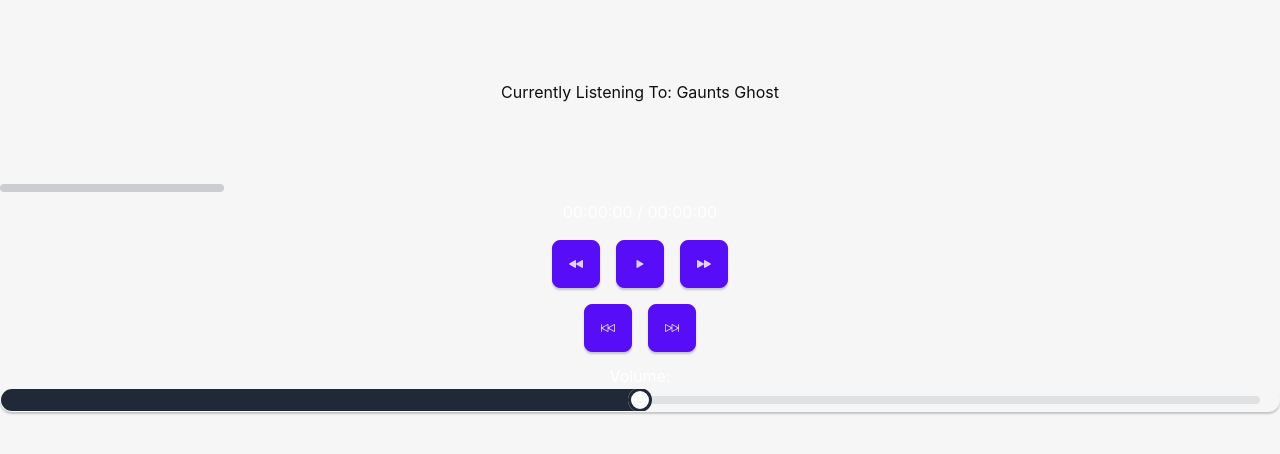
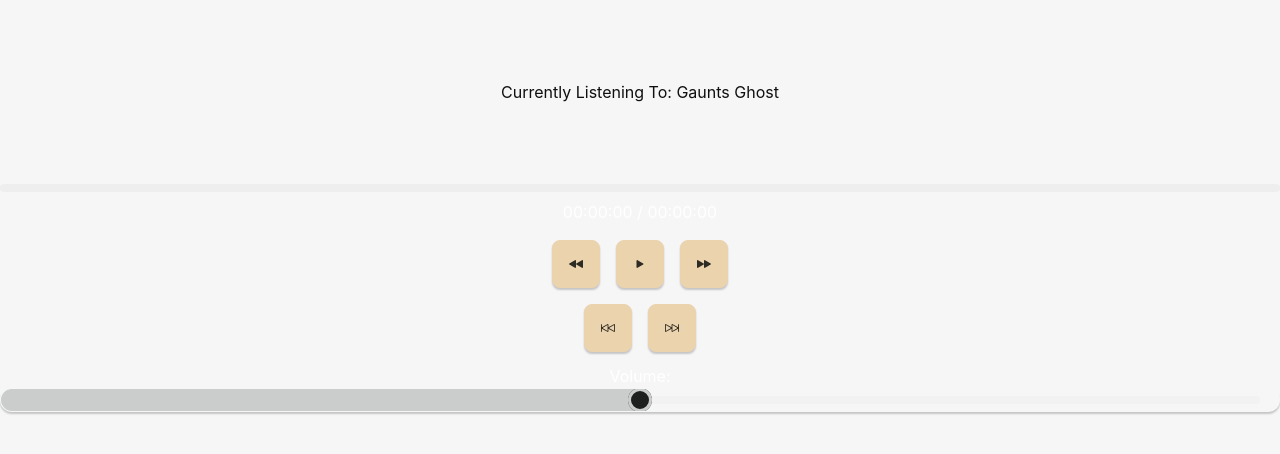
Before and after one commit to Dav-Sc/gilgamesh-tauri, a React (Vite) app: page / in a window 1280 px wide. Shown: the top 454 px of the page. Built offline with nearby package versions, Linux system fonts and the light colour scheme.

Commit message:
Messing with styling and icon

```diff
--- a/src-tauri/tauri.conf.json
+++ b/src-tauri/tauri.conf.json
@@ -37,7 +37,7 @@
       {
         "fullscreen": false,
         "resizable": true,
-        "title": "gilgamesh-tauri",
+        "title": "Gilgamesh",
         "width": 800,
         "height": 600
       }
--- a/src/components/AudioPlayer.css
+++ /dev/null
@@ -1,21 +0,0 @@
-/* Override Bootstrap dark mode variables */
-:root {
-    --bs-dark-bg: #121212; /* Dark background color */
-    --bs-dark-text: #ffffff; /* Dark text color */
-    /* Add more custom variables and styles as needed */
-  }
-
-.custom-progress-bar {
-    width: 100%;
-    height: 10px;
-    background-color: rgb(197, 66, 66);
-    position: relative;
-}
-
-.custom-progress {
-    height: 100%;
-    width: 0;
-    background-color: #1d2731;
-    /* Change this color to your preference */
-    transition: width 0.2s ease-in-out;
-}
--- a/src/components/AudioPlayer.jsx
+++ b/src/components/AudioPlayer.jsx
@@ -9,8 +9,6 @@ import {
     BsSkipForward
 
 } from 'react-icons/bs';
-// import 'bootstrap/dist/css/bootstrap.min.css'; // Import Bootstrap CSS
-import './AudioPlayer.css'; // Import your custom CSS (if needed)
 
 const AudioPlayer = ({ src }) => {
 
@@ -126,7 +124,7 @@ const AudioPlayer = ({ src }) => {
         <div className="container mx-auto text-white">
             <audio ref={audioRef} src={src}></audio>
 
-            <progress className="progress progress-primary w-56"
+            <progress className="progress w-56 w-screen"
             onMouseDown={handleMouseDown}
             onMouseMove={handleMouseMove}
             onMouseUp={handleMouseUp}
--- a/tailwind.config.js
+++ b/tailwind.config.js
@@ -5,4 +5,28 @@ export default {
     extend: {},
   },
   plugins: [require("daisyui")],
+  daisyui: {
+    themes: [
+      {
+        mytheme: {
+          "primary": "#EAD2AC",
+          "secondary": "#DF928E",
+          "accent": "#C58882",
+          "neutral": "#D1DEDE",
+          "base-100": "#1D201F ",
+
+          "--rounded-box": "1rem", // border radius rounded-box utility class, used in card and other large boxes
+          "--rounded-btn": "0.5rem", // border radius rounded-btn utility class, used in buttons and similar element
+          "--rounded-badge": "1.9rem", // border radius rounded-badge utility class, used in badges and similar
+          "--animation-btn": "0.25s", // duration of animation when you click on button
+          "--animation-input": "0.2s", // duration of animation for inputs like checkbox, toggle, radio, etc
+          "--btn-text-case": "uppercase", // set default text transform for buttons
+          "--btn-focus-scale": "0.95", // scale transform of button when you focus on it
+          "--border-btn": "1px", // border width of buttons
+          "--tab-border": "1px", // border width of tabs
+          "--tab-radius": "0.5rem", // border radius of tabs
+        },
+      },
+    ],
+  },
 }
```
Also changed, not shown: src/assets/Gilgamesh_symbol_(fixed_width).svg.png (added), 2 other files (tests, documents, lock files or other folders).
